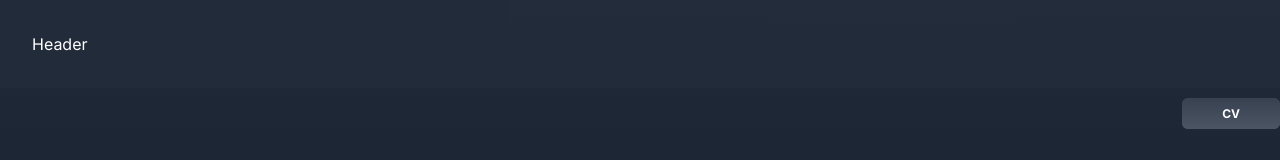
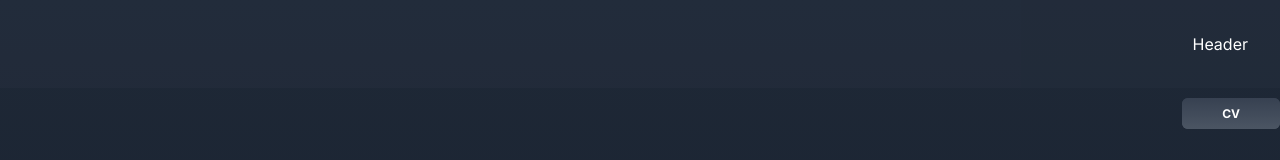
Before and after one commit to p-rinceS/digital-portfolio, a Next.js app: page / in a window 1280 px wide. Shown: the top 160 px of the page. Built offline with nearby package versions, Linux system fonts and the light colour scheme.

Commit message:
Update logo and header in components

```diff
--- a/src/app/components/Logo.js
+++ b/src/app/components/Logo.js
@@ -1,7 +1,7 @@
 const Logo = ()  => {
     return (
-        <div className="logo">
-            <img src = "./assets/images/princelogo.png" alt = "logo"></img>
+        <div className="logo w-5 h-5">
+            <img src = "./images/princeLogo.png" alt = "logo"></img>
         </div>
     )
 }
--- a/src/app/page.js
+++ b/src/app/page.js
@@ -1,4 +1,5 @@
 import Image from 'next/image'
+import logo from './images/princeLogo.png'
 
 export default function Home() {
   return (
@@ -11,7 +12,9 @@ export default function Home() {
 
     <main className='bg-gradient-to-b from-gray-800 to-gray-900 justify-normal'>
 
-    <header className='bg-gray-700 bg-opacity-15 sticky top-0 z-[20] mx-auto my-auto flex w-full items-center justify-between p-8 text-white'>Header</header>
+    <header className='bg-gray-700 bg-opacity-15 sticky top-0 z-[20] mx-auto my-auto flex w-full items-center justify-between p-8 text-white'>
+    <logo />
+    Header</header>
 
 
       <section className='min-h-screen'>
```
Also changed, not shown: src/app/images/princeLogo.png (added).
